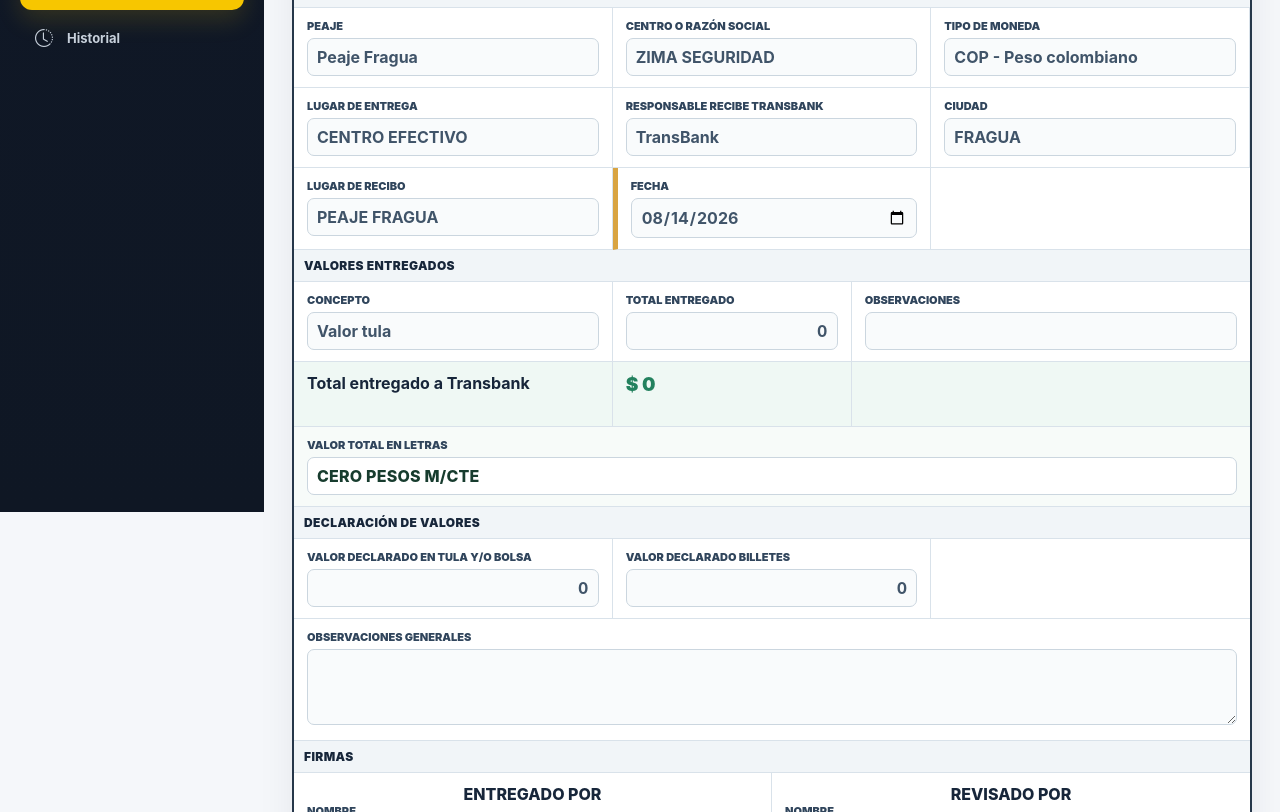
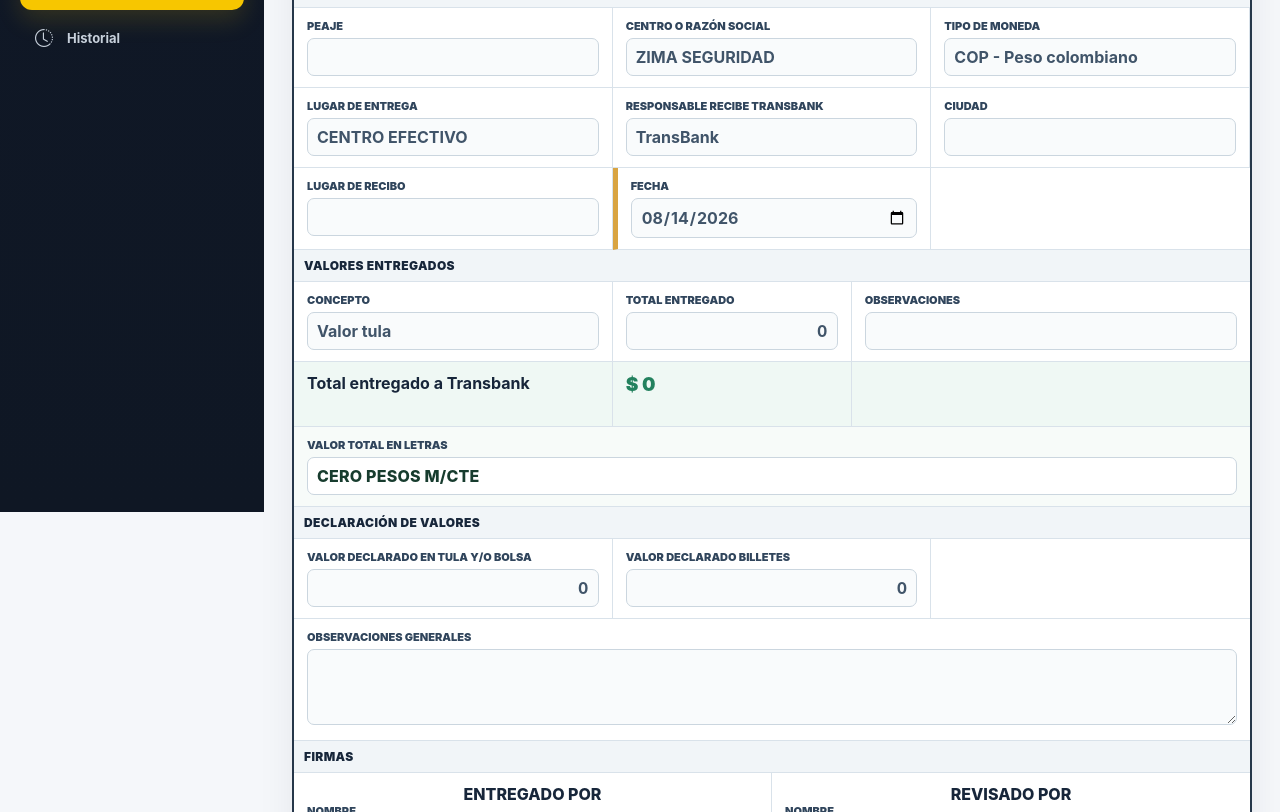
Before and after one commit to armandoalvarezl-bit/planillaszima, a plain HTML site: page planilla.html in a window 1280 px wide. Shown: the part 288-1100 px from the top of the page. Drawn offline with nearby package versions, Linux system fonts and the light colour scheme.

Commit message:
Add files via upload

```diff
--- a/planilla.html
+++ b/planilla.html
@@ -776,7 +776,7 @@ textarea {
         <label>
          Peaje
         </label>
-        <input id="peaje" value="Peaje Fragua"/>
+        <input id="peaje" value=""/>
        </div>
        <div class="col4 cell">
         <label>
@@ -806,13 +806,13 @@ textarea {
         <label>
          Ciudad
         </label>
-        <input id="ciudad" value="FRAGUA"/>
+        <input id="ciudad" value=""/>
        </div>
        <div class="col4 cell">
         <label>
          Lugar de recibo
         </label>
-        <input id="lugarRecibo" value="PEAJE FRAGUA"/>
+        <input id="lugarRecibo" value=" "/>
        </div>
        <div class="col4 cell codebox">
         <label>
```
